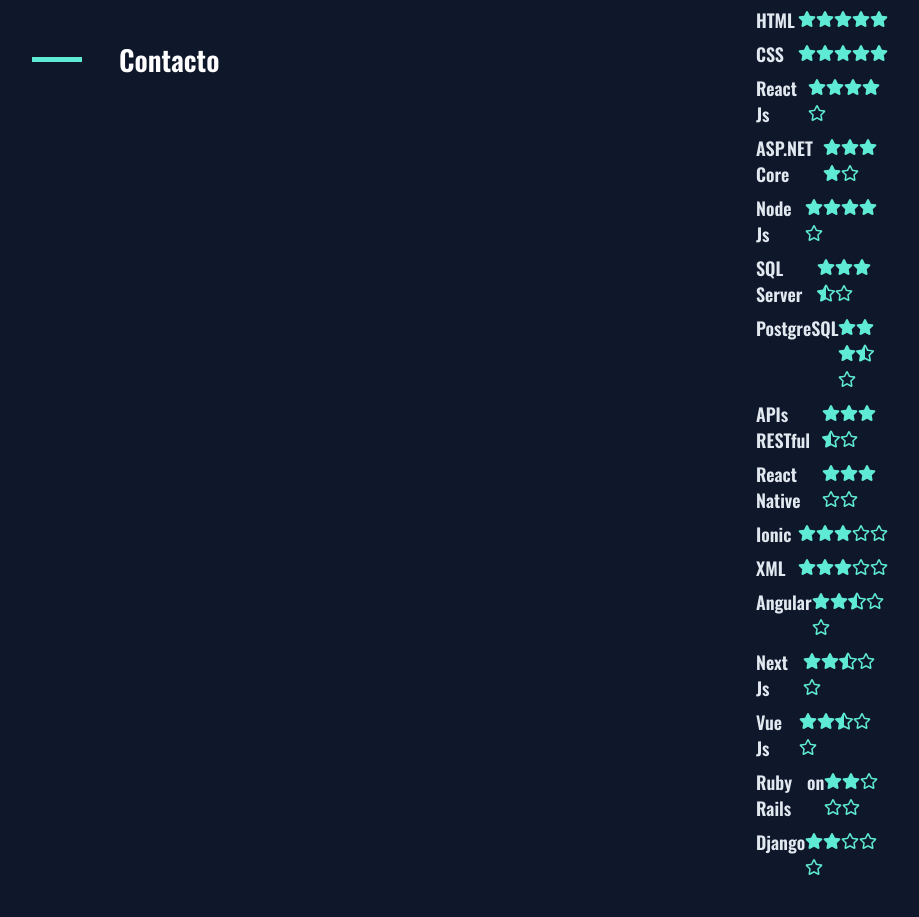
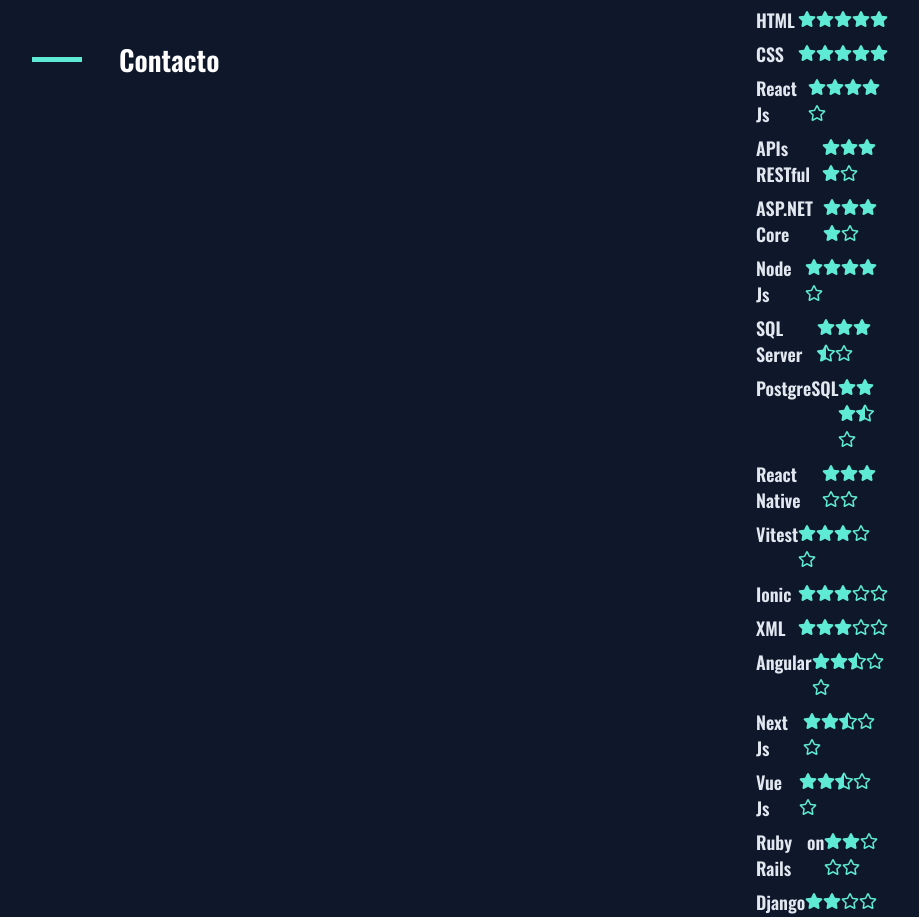
Before and after one commit to Madnolito/My-Portfolio, a React (Create React App) app: page /habilidades in a window 1280 px wide. Shown: the part 920-1837 px from the top of the page, without its empty margins (256-1175 px from the left). Built offline with nearby package versions, Linux system fonts and the light colour scheme; some icons are missing.

Commit message:
update data

```diff
--- a/src/Components/CV/Experiencia.tsx
+++ b/src/Components/CV/Experiencia.tsx
@@ -64,6 +64,7 @@
           <ul className='flex-wrap'>
             <li className='aptitudes-li'><div className='aptitudes-box'>React Native</div></li>
             <li className='aptitudes-li'><div className='aptitudes-box'>React js</div></li>
+            <li className='aptitudes-li'><div className='aptitudes-box'>ASP.NET Core Web API</div></li>
             <li className='aptitudes-li'><div className='aptitudes-box'>Ionic Framework</div></li>
             <li className='aptitudes-li'><div className='aptitudes-box'>SQL Server</div></li>
             <li className='aptitudes-li'><div className='aptitudes-box'>Vue js</div></li>
@@ -72,6 +73,7 @@
             <li className='aptitudes-li'><div className='aptitudes-box'>C#</div></li>
             <li className='aptitudes-li'><div className='aptitudes-box'>JavaScript</div></li>
             <li className='aptitudes-li'><div className='aptitudes-box'>GitHub</div></li>
+            <li className='aptitudes-li'><div className='aptitudes-box'>Vitest</div></li>
             <li className='aptitudes-li'><div className='aptitudes-box'>Visual Studio</div></li>
             <li className='aptitudes-li'><div className='aptitudes-box'>CSS</div></li>
             <li className='aptitudes-li'><div className='aptitudes-box'>HTML</div></li>
--- a/src/Components/CV/Habilidades.tsx
+++ b/src/Components/CV/Habilidades.tsx
@@ -201,6 +201,19 @@
 
           <MotionDiv>
             <div className='skill-description'>
+            APIs RESTful
+              <div className="star-color">
+                <FaStar />
+                <FaStar />
+                <FaStar />
+                <FaStar />
+                <FaRegStar />
+              </div>
+            </div>
+          </MotionDiv>
+
+          <MotionDiv>
+            <div className='skill-description'>
             ASP.NET Core
               <div className="star-color">
                 <FaStar />
@@ -253,12 +266,12 @@
 
           <MotionDiv>
             <div className='skill-description'>
-            APIs RESTful
+            React Native
               <div className="star-color">
                 <FaStar />
                 <FaStar />
                 <FaStar />
-                <FaStarHalfAlt />
+                <FaRegStar />
                 <FaRegStar />
               </div>
             </div>
@@ -266,7 +279,7 @@
 
           <MotionDiv>
             <div className='skill-description'>
-            React Native
+            Vitest
               <div className="star-color">
                 <FaStar />
                 <FaStar />
--- a/src/locale/en/translation.json
+++ b/src/locale/en/translation.json
@@ -22,7 +22,7 @@
         "jobs": [
             {
             "title": "Current Job - Terra",
-            "description": "Development of secure SQL scripts for data management in production environments. Management of data flows between related tables. Mobile UI development. Error handling and connection management in mobile applications. Task organization and planning. Troubleshooting HTTP errors on websites. Frontend development and UI design. Website maintenance. Styling and layout using CSS. XML data processing."
+            "description": "Lead and owner of the Frontend for the Web Dashboard project (React: architecture, components, UI/UX), REST API's management and development, Development of secure SQL scripts for data management in production environments. Management of data flows between related tables. Mobile UI development. Error handling and connection management in mobile applications. Task organization and planning. Troubleshooting HTTP errors on websites. Frontend development and UI design. Website maintenance. Styling and layout using CSS. XML data processing."
             },
             {
             "title": "iHunt",
--- a/src/locale/es/translation.json
+++ b/src/locale/es/translation.json
@@ -22,7 +22,7 @@
         "jobs": [
             {
             "title": "Empleo Actual - Terra",
-            "description": "Desarrollo de scripts SQL seguros para la gestión de datos en entornos de producción, Gestión de flujos de datos entre tablas correlacionadas, Desarrollo de la interfaz de usuario móvil, Gestión de errores y manejo de conexiones en aplicaciones móviles, Gestión de tareas y planificación, Gestión de errores HTTP Sitio Web, Desarrollo web y diseño de interfaces de usuario, Mantenimiento de sitio web, Diseño y estilización de sitios web con CSS, Procesamiento de datos en formato XML."
+            "description": "Líder y responsable del Frontend de proyecto Web Dashboard (React: arquitectura, componentes, UI/UX), Gestión y desarrollo de API's REST, Desarrollo de scripts SQL seguros para la gestión de datos en entornos de producción, Gestión de flujos de datos entre tablas correlacionadas, Desarrollo de la interfaz de usuario móvil, Gestión de errores y manejo de conexiones en aplicaciones móviles, Gestión de tareas y planificación, Gestión de errores HTTP Sitio Web, Desarrollo web y diseño de interfaces de usuario, Mantenimiento de sitio web, Diseño y estilización de sitios web con CSS, Procesamiento de datos en formato XML."
             },
             {
             "title": "iHunt",
```
